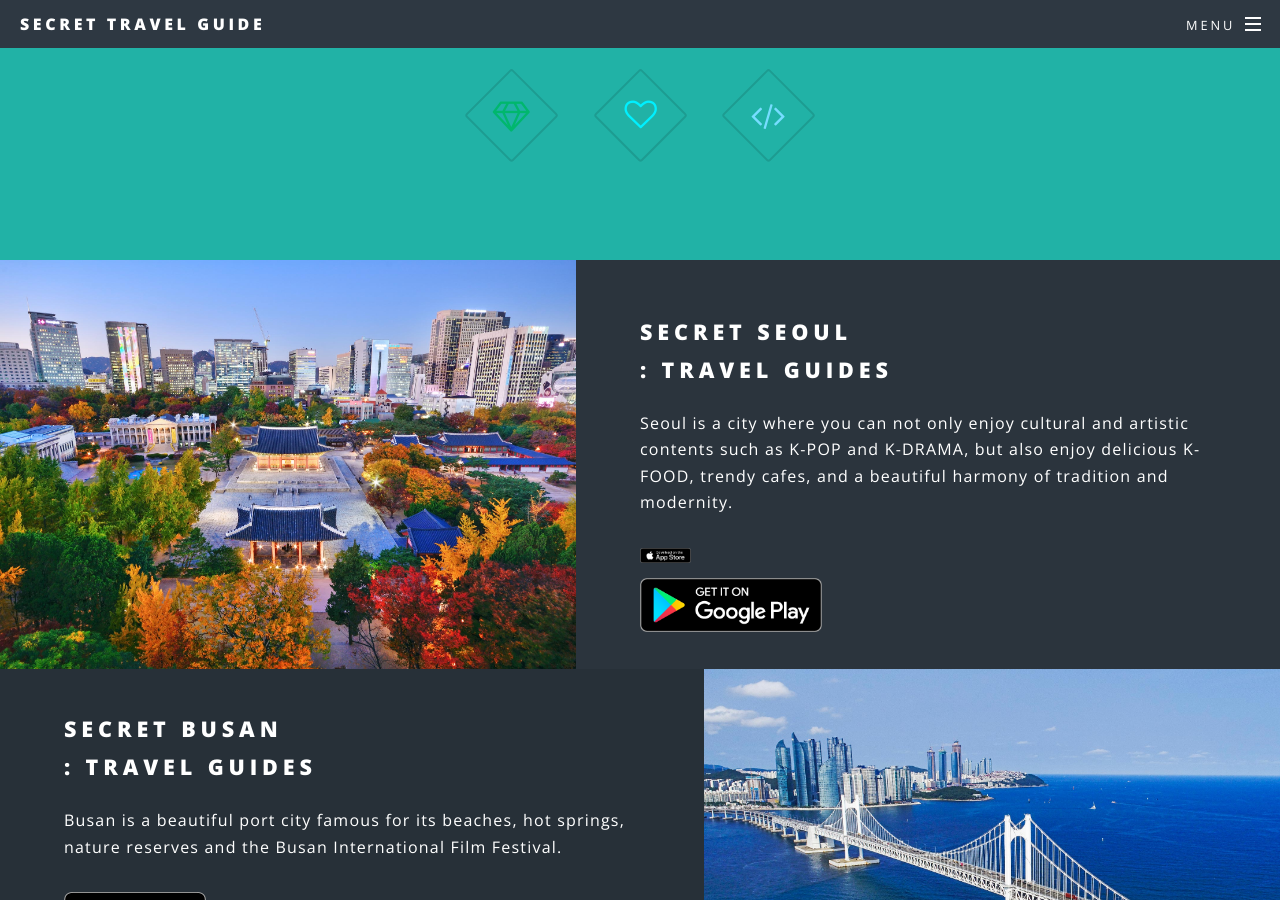
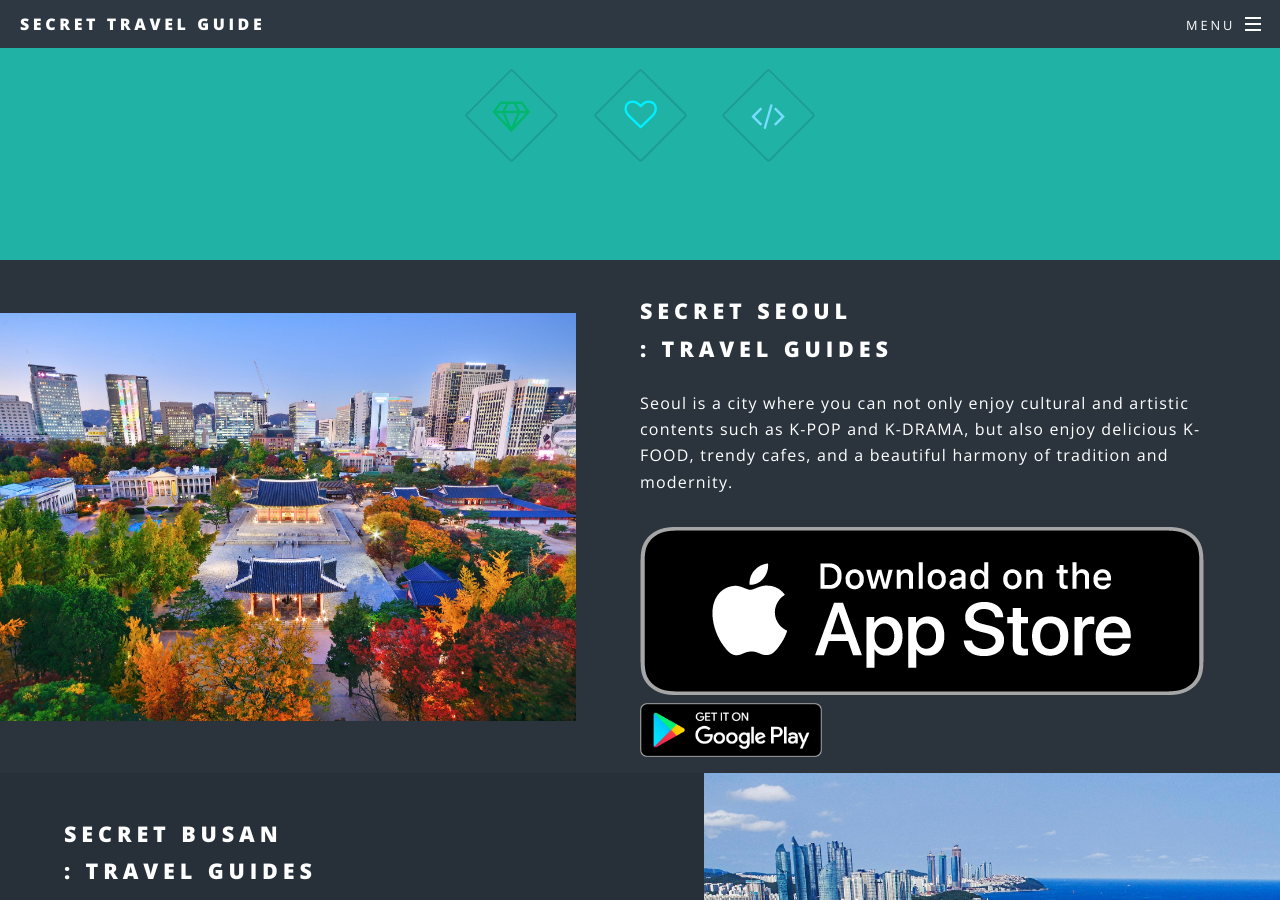
Before and after one commit to inansung/secret.github.io, a Jekyll site: the page built from index.html, in a window 1280 px wide and 900 px high, scrolled down 1161 px. Built offline with Jekyll 4.4.1, drawn with Linux system fonts in a browser that asks for light colours.

Commit message:
Update index.html

```diff
--- a/index.html
+++ b/index.html
@@ -41,7 +41,7 @@ layout: landing
 								<p>Seoul is a city where you can not only enjoy cultural and artistic contents such as K-POP and K-DRAMA, but also enjoy delicious K-FOOD, trendy cafes, and a beautiful harmony of tradition and modernity. </p>
 
 								<div style="width:calc(33.333% - 10px); border:0px solid; float:left; margin-right:10px;">
-									<a href="https://apps.apple.com/us/app/yourkorea-seoul/id1637598369" target="_blank"><img src="images/appstore_badge_original.png" alt="" style="width:calc(33.333% - 10px); border:0px solid; float:left; margin:0 15px 15px 0;" /></a>
+									<a href="https://apps.apple.com/us/app/yourkorea-seoul/id1637598369" target="_blank"><img src="images/appstore_badge_original.png" alt="" /></a>
 								</div>
 								<div style="width:100%; border:0px solid; float:left;">
 									<a href="https://play.google.com/store/apps/details?id=net.yourkorea.seoul&hl=ko&gl=US" target="_blank"><img src="images/googleplay_badge_original.png" alt="" style="width:calc(33.333% - 10px); border:0px solid; float:left; margin:0 15px 15px 0;" /></a>
```
